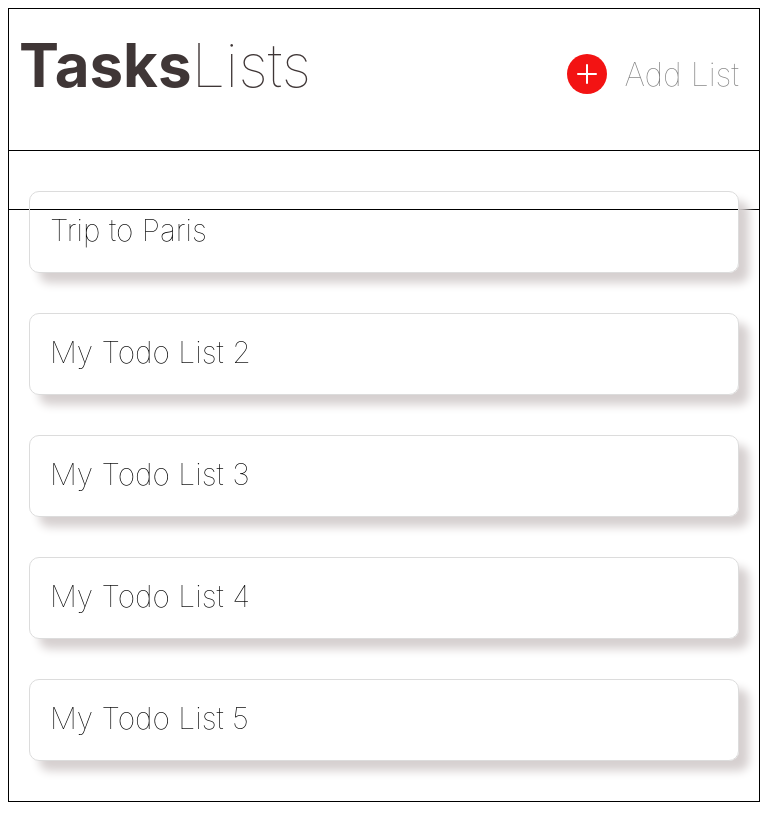
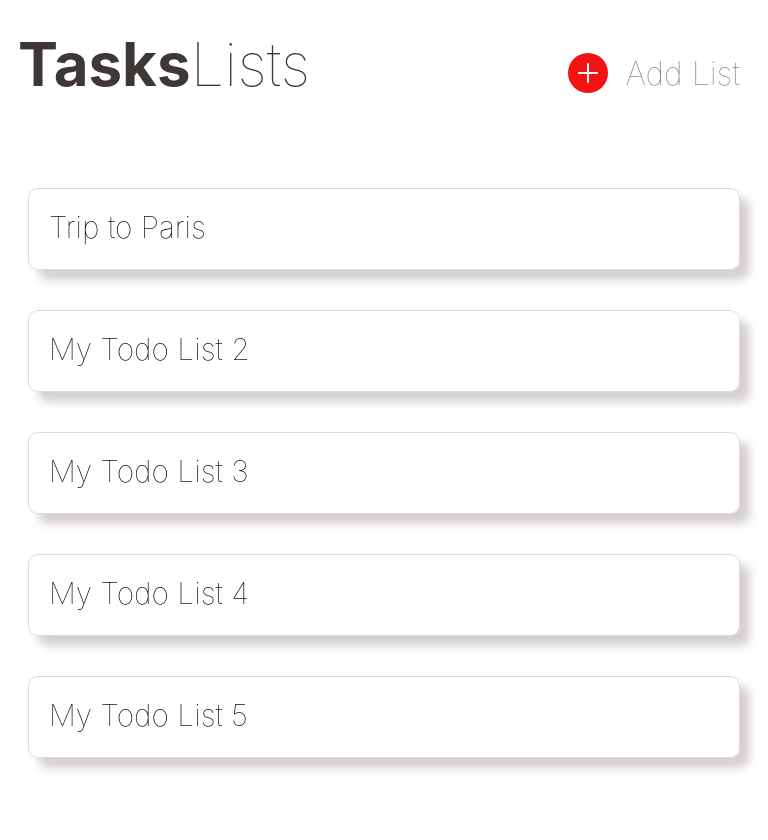
Before and after one commit to rishabshalla/Todo_App_UI_Mobile, a plain HTML site: page index.html in a window 768 px wide. Drawn offline with Linux system fonts and the light colour scheme.

Commit message:
Update style.css

```diff
--- a/style.css
+++ b/style.css
@@ -265,7 +265,7 @@ body {
     /* border: 1px solid black; */
   }
   .head-container {
-    border: 1px solid black;
+    /* border: 1px solid black; */
     width: auto;
     padding-right: 10px;
     padding-bottom: 100px;
@@ -300,7 +300,7 @@ body {
     left: 0px;
     padding: 20px;
     flex-direction: column;
-    border: 1px solid black;
+    /* border: 1px solid black; */
     width: auto;
     height: auto;
   }
```
